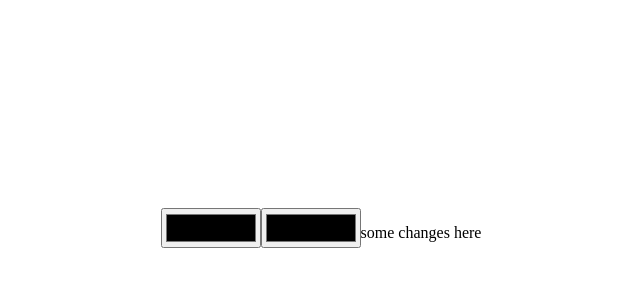
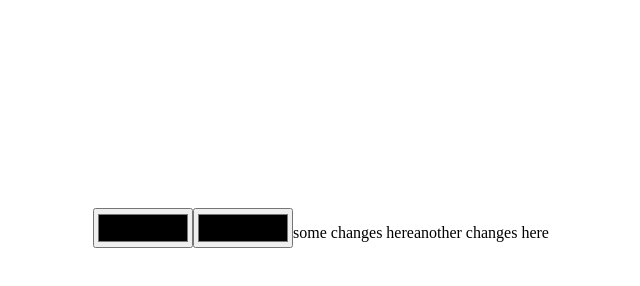
Before and after one commit to kenmirwell/practice-coding, a plain HTML site: page background-changer/index.html in a window 1280 px wide. Shown: the whole page, without its empty margins (319-959 px from the left). Drawn offline with Linux system fonts and the light colour scheme.

Commit message:
another one

```diff
--- a/background-changer/index.html
+++ b/background-changer/index.html
@@ -13,6 +13,7 @@
             <input class="first-color button" type="color">
             <input class="second-color button" type="color">
             <p>some changes here</p>
+            <p>another changes here</p>
        </div>
     </div>
 
```
